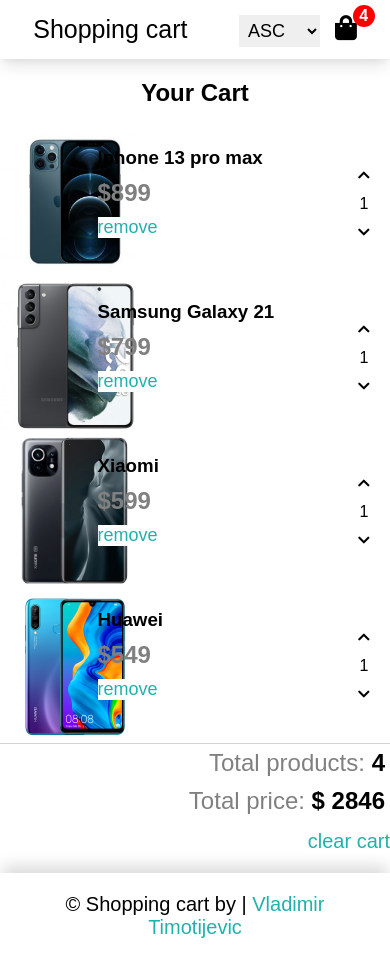
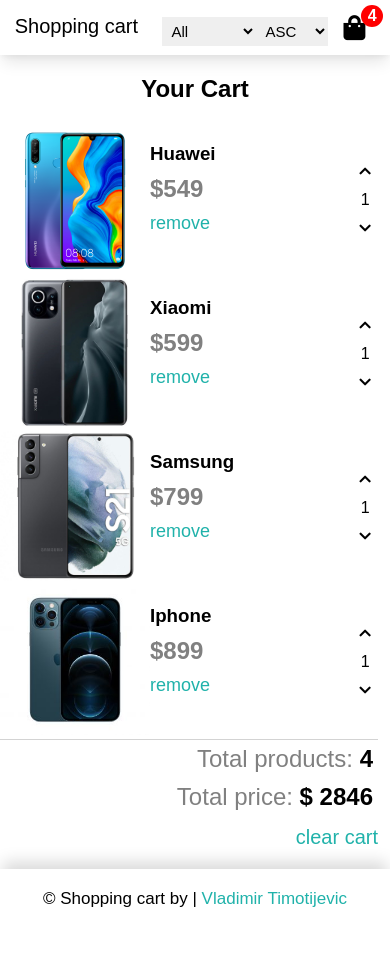
Before and after one commit to TimotijevicVlada/ReactShoppingCart, a React (Create React App) app: page / in a window 390 px wide. After the commit the page ends 929 px from the top, so only its background shows below. Built offline with nearby package versions, Linux system fonts and the light colour scheme.

Commit message:
Filter products added. Adapted for mobile screens.

```diff
--- a/src/App.css
+++ b/src/App.css
@@ -37,12 +37,12 @@
   font-weight: bold;
   border: none;
 }
-.sortPrice {
+.sortPrice, .filterProducts {
   padding: 5px;
   font-size: 18px;
   border: none;
 }
-.sortPrice:focus {
+.sortPrice:focus, .filterProducts:focus {
   outline: none;
 }
 
@@ -77,9 +77,6 @@ header {
   max-width: 600px;
   margin: 0 auto;
   display: flex;
-}
-.cart_item .image {
-  width: 25%;
 }
 .cart_item .image img {
   width: 150px;
@@ -162,3 +159,24 @@ header {
 .footer span {
   color: lightseagreen;
 }
+
+
+@media screen and (max-width: 600px) {
+  .navbar .logo {
+    font-size: 20px;
+    padding: 15px 5px;
+  }
+  .sortPrice, .filterProducts {
+    font-size: 15px;
+  }
+  .cart_item .product_number {
+    margin-right: 12px;
+  }
+  .sum {
+    margin-right: 12px;
+  }
+  .footer {
+    font-size: 17px;
+    padding: 20px 0px;
+  }
+}
--- a/src/App.js
+++ b/src/App.js
@@ -12,9 +12,24 @@ function App() {
   const [totalPrice, setTotalPrice] = useState(0);
   const [totalProducts, setTotalProducts] = useState(0);
   const [sortOrder, setSortOrder] = useState("ASC");
+  const [filteredName, setFilteredName] = useState("All");
 
+
+  //Filter products by name
+  const filteredProducts = () => {
+    if(filteredName === "All") {
+      return phones;
+    } else {
+      return phones.filter(item => item.title === filteredName);
+    }
+  }
+
+  //Array for printing
+  const products = filteredProducts();
+
+  //Initial printing products after refreshing the page
   const printProducts = useCallback(  () => {
-    if(sortOrder === "ASC") {
+    if(sortOrder === "DESC") {
       setPhones(data.sort((a, b) => b.price - a.price));
     } else {
       setPhones(data.sort((a, b) => a.price - b.price));
@@ -23,22 +38,25 @@ function App() {
 
   useEffect(() => {
     printProducts();
-  }, [printProducts])
+  }, [printProducts, filteredName])
 
   const totalPriceRef = useRef();
   const totalProductRef = useRef();
 
+
+  //Function that calculate total price off all products
   const printTotalPrice = () => {
     let newPrice = 0;
-    phones.map((item) => {
+    products.map((item) => {
       return (newPrice += item.price * item.quantity);
     });
     setTotalPrice(newPrice);
   };
 
+  //Function that calculate total number of products
   const printTotalProducts = () => {
     let numProducts = 0;
-    phones.map((item) => {
+    products.map((item) => {
       return (numProducts += item.quantity);
     });
     setTotalProducts(numProducts);
@@ -50,13 +68,15 @@ function App() {
   useEffect(() => {
     totalPriceRef.current();
     totalProductRef.current();
-  }, [phones]);
+  }, [phones, filteredName]);
 
+  //Function that remove product on the button "remove"
   const removeItem = (id) => {
     const deleted = phones.filter((item) => item.id !== id);
     setPhones(deleted);
   };
 
+  //Function that increase quantity of products
   const increaseQuantity = (id) => {
     let increased = phones.map((item) => {
       if (item.id === id) {
@@ -70,6 +90,7 @@ function App() {
     setPhones(increased);
   };
 
+  //Function that decrease quantity of products
   const decreaseQuantity = (id) => {
     let decreased = phones.map((item) => {
       if (item.id === id) {
@@ -85,9 +106,9 @@ function App() {
 
   return (
     <div className="App">
-      <Navbar totalProducts={totalProducts} setSortOrder={setSortOrder}/>
+      <Navbar totalProducts={totalProducts} setSortOrder={setSortOrder} setFilteredName={setFilteredName}/>
       <CartContainer
-        phones={phones}
+        products={products}
         removeItem={removeItem}
         increaseQuantity={increaseQuantity}
         decreaseQuantity={decreaseQuantity}
--- a/src/components/CartContainer.js
+++ b/src/components/CartContainer.js
@@ -1,6 +1,6 @@
 import React from "react";
 
-const CartContainer = ({ phones, removeItem, increaseQuantity, decreaseQuantity, printProducts }) => {
+const CartContainer = ({ products, removeItem, increaseQuantity, decreaseQuantity, printProducts }) => {
 
 
   return (
@@ -9,14 +9,14 @@ const CartContainer = ({ phones, removeItem, increaseQuantity, decreaseQuantity,
         <h2>Your Cart</h2>
       </header>
       <div className="cartItem_container">
-        {phones.length === 0 ? (
+        {products.length === 0 ? (
           <div className="emptyCart">
             <h1>Your cart is empty</h1>
             <button className="backBtn" onClick={printProducts}>Bring back the products</button>
           </div>
 
         ) : (
-          phones.map((item) => (
+          products.map((item) => (
             <div className="cart_item" key={item.id}>
               <div className="image">
                 <img src={item.img} alt={item.title} />
--- a/src/components/Navbar.js
+++ b/src/components/Navbar.js
@@ -1,11 +1,18 @@
 import React from 'react';
 
-const Navbar = ({totalProducts, setSortOrder}) => {
+const Navbar = ({totalProducts, setSortOrder, setFilteredName}) => {
 
     return (
         <div className="navbar">
             <div className="logo">Shopping cart</div>
             <div className="cart">
+                <select className="filterProducts" onChange={(e) => setFilteredName(e.target.value)}>
+                    <option value="All">All</option>
+                    <option value="Iphone">Iphone</option>
+                    <option value="Samsung">Samsung</option>
+                    <option value="Xiaomi">Xiaomi</option>
+                    <option value="Huawei">Huawei</option>
+                </select>
                 <select className="sortPrice" onChange={(e) => setSortOrder(e.target.value)}>
                     <option value="ASC">ASC</option>
                     <option value="DESC">DESC</option>
--- a/src/data.js
+++ b/src/data.js
@@ -1,14 +1,14 @@
 export const data = [
     {
         id: 1,
-        title: "Iphone 13 pro max",
+        title: "Iphone",
         price: 899,
         img: "./images/iphone.jpg",
         quantity: 1
     },
     {
         id: 2,
-        title: "Samsung Galaxy 21",
+        title: "Samsung",
         price: 799,
         img: "./images/samsung.jpg",
         quantity: 1
```
